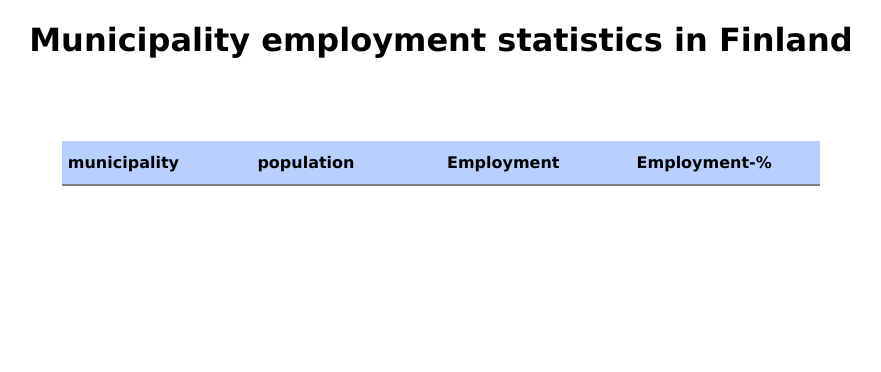
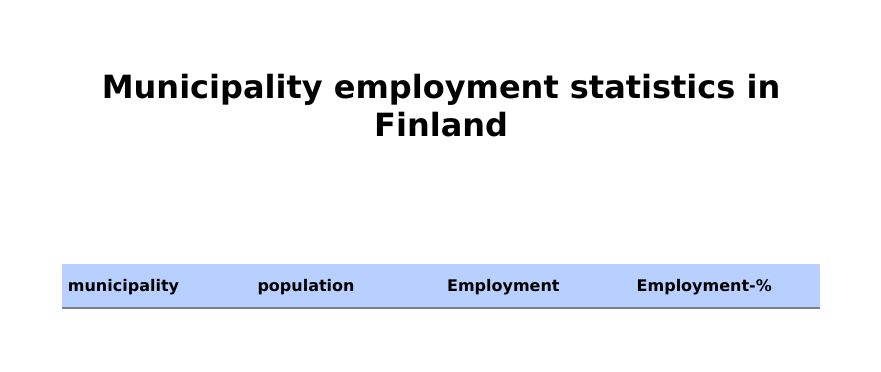
Before and after one commit to Lauri-Heiskanen/-intro-to-web-programming-week3, a website built with Parcel: page index.html in a window 1280 px wide. Shown: the whole page, without its empty margins (199-1080 px from the left). Built offline with nearby package versions, Linux system fonts and the light colour scheme; no server answers.

Commit message:
maybe fixed h1 centering

```diff
--- a/index.html
+++ b/index.html
@@ -7,7 +7,7 @@
     <script src="src/basic.js"></script>
   </head>
   <body>
-    <h1>Municipality employment statistics in Finland</h1>
+    <h1 class="center">Municipality employment statistics in Finland</h1>
     <div class="center">
       <table>
         <thead>
--- a/src/styles.css
+++ b/src/styles.css
@@ -21,14 +21,14 @@ table {
   table-layout: fixed;
   width: 100%;
 }
-h1 {
-  text-align: center;
-}
 
 .center {
   margin: auto;
   padding: 60px;
   width: 60%;
+}
+h1.center {
+  text-align: center;
 }
 
 tr[employmentPercent-category="0"]:nth-child(even) {
```
